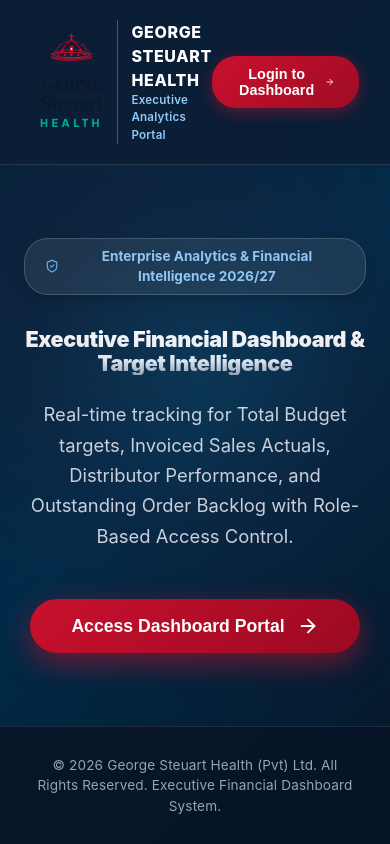
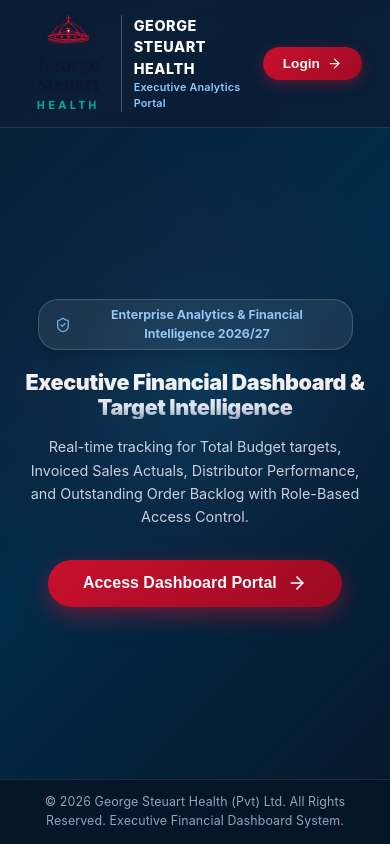
Before and after one commit to GSO-Development/GS_health_Dashbord, a React (Vite) app in the folder frontend/: page /welcome in a window 390 px wide. Built offline with nearby package versions, Linux system fonts and the light colour scheme; no server answers.

Commit message:
fix: make WelcomePage fit 100vh without vertical scrollbar on desktop and fully mobile responsive

```diff
--- a/frontend/src/pages/WelcomePage.jsx
+++ b/frontend/src/pages/WelcomePage.jsx
@@ -1,6 +1,6 @@
 import React from 'react';
 import { useNavigate } from 'react-router-dom';
-import { ShieldCheck, ArrowRight, Activity, TrendingUp, Award } from 'lucide-react';
+import { ShieldCheck, ArrowRight } from 'lucide-react';
 import GshLogo from '../components/GshLogo';
 
 const WelcomePage = () => {
@@ -8,34 +8,35 @@
 
   return (
     <div style={{
+      height: '100vh',
       minHeight: '100vh',
       background: 'linear-gradient(135deg, #0b1e36 0%, #002b49 50%, #071527 100%)',
       color: '#ffffff',
       display: 'flex',
       flexDirection: 'column',
       fontFamily: 'Inter, system-ui, -apple-system, sans-serif',
-      overflowX: 'hidden'
+      overflowX: 'hidden',
+      overflowY: 'auto',
+      boxSizing: 'border-box'
     }}>
       {/* Top Corporate Navbar */}
       <header style={{
-        padding: '1.25rem 2.5rem',
+        padding: '0.85rem 1.75rem',
         display: 'flex',
         alignItems: 'center',
         justifyContent: 'space-between',
         borderBottom: '1px solid rgba(255, 255, 255, 0.12)',
         backdropFilter: 'blur(12px)',
         background: 'rgba(11, 30, 54, 0.85)',
-        position: 'sticky',
-        top: 0,
-        zIndex: 100
+        flexShrink: 0
       }}>
-        <div style={{ display: 'flex', alignItems: 'center', gap: '0.85rem' }}>
-          <GshLogo style={{ height: '42px', width: 'auto' }} />
-          <div style={{ borderLeft: '1px solid rgba(255, 255, 255, 0.25)', paddingLeft: '0.85rem' }}>
-            <span style={{ fontSize: '1rem', fontWeight: 800, letterSpacing: '0.04em', textTransform: 'uppercase', color: '#ffffff' }}>
+        <div style={{ display: 'flex', alignItems: 'center', gap: '0.75rem' }}>
+          <GshLogo style={{ height: '36px', width: 'auto' }} />
+          <div style={{ borderLeft: '1px solid rgba(255, 255, 255, 0.25)', paddingLeft: '0.75rem' }}>
+            <span style={{ fontSize: '0.9rem', fontWeight: 800, letterSpacing: '0.04em', textTransform: 'uppercase', color: '#ffffff', display: 'block' }}>
               George Steuart Health
             </span>
-            <span style={{ display: 'block', fontSize: '0.725rem', color: '#90caf9', fontWeight: 600, letterSpacing: '0.02em' }}>
+            <span style={{ display: 'block', fontSize: '0.675rem', color: '#90caf9', fontWeight: 600, letterSpacing: '0.02em' }}>
               Executive Analytics Portal
             </span>
           </div>
@@ -46,52 +47,54 @@
           style={{
             display: 'flex',
             alignItems: 'center',
-            gap: '0.5rem',
-            padding: '0.65rem 1.5rem',
+            gap: '0.45rem',
+            padding: '0.55rem 1.25rem',
             background: 'linear-gradient(135deg, #c8102e 0%, #a00c24 100%)',
             border: 'none',
             borderRadius: '24px',
             color: '#ffffff',
             fontWeight: 700,
-            fontSize: '0.9rem',
+            fontSize: '0.85rem',
             cursor: 'pointer',
-            boxShadow: '0 4px 15px rgba(200, 16, 46, 0.45)',
-            transition: 'all 0.25s ease'
+            boxShadow: '0 4px 14px rgba(200, 16, 46, 0.4)',
+            transition: 'all 0.2s ease',
+            whiteSpace: 'nowrap'
           }}
           onMouseEnter={(e) => {
-            e.currentTarget.style.transform = 'translateY(-2px)';
-            e.currentTarget.style.boxShadow = '0 6px 22px rgba(200, 16, 46, 0.65)';
+            e.currentTarget.style.transform = 'translateY(-1px)';
+            e.currentTarget.style.boxShadow = '0 6px 18px rgba(200, 16, 46, 0.6)';
           }}
           onMouseLeave={(e) => {
             e.currentTarget.style.transform = 'translateY(0)';
-            e.currentTarget.style.boxShadow = '0 4px 15px rgba(200, 16, 46, 0.45)';
+            e.currentTarget.style.boxShadow = '0 4px 14px rgba(200, 16, 46, 0.4)';
           }}
         >
-          Login to Dashboard
-          <ArrowRight style={{ width: '16px', height: '16px' }} />
+          Login
+          <ArrowRight style={{ width: '15px', height: '15px' }} />
         </button>
       </header>
 
-      {/* Main Hero Content (Cleaned without lower cards) */}
+      {/* Main Hero Content (Fits 100vh cleanly on desktop) */}
       <main style={{
         flex: 1,
         display: 'flex',
         flexDirection: 'column',
         alignItems: 'center',
         justifyContent: 'center',
-        padding: '4rem 1.5rem',
+        padding: '1.5rem 1.25rem',
         textAlign: 'center',
-        position: 'relative'
+        position: 'relative',
+        boxSizing: 'border-box'
       }}>
 
         {/* Soft Background Radial Glow */}
         <div style={{
           position: 'absolute',
-          top: '35%',
+          top: '40%',
           left: '50%',
           transform: 'translate(-50%, -50%)',
-          width: '600px',
-          height: '600px',
+          width: '500px',
+          height: '500px',
           background: 'radial-gradient(circle, rgba(144, 202, 249, 0.08) 0%, rgba(200, 16, 46, 0.04) 40%, rgba(0,0,0,0) 70%)',
           pointerEvents: 'none'
         }} />
@@ -100,29 +103,30 @@
         <div style={{
           display: 'inline-flex',
           alignItems: 'center',
-          gap: '0.6rem',
-          padding: '0.45rem 1.25rem',
-          borderRadius: '24px',
+          gap: '0.5rem',
+          padding: '0.35rem 1rem',
+          borderRadius: '20px',
           background: 'rgba(255, 255, 255, 0.08)',
           border: '1px solid rgba(255, 255, 255, 0.18)',
           color: '#90caf9',
-          fontSize: '0.85rem',
+          fontSize: '0.775rem',
           fontWeight: 700,
-          marginBottom: '2rem',
-          boxShadow: '0 4px 12px rgba(0, 0, 0, 0.2)'
+          marginBottom: '1.25rem',
+          boxShadow: '0 4px 12px rgba(0, 0, 0, 0.15)',
+          maxWidth: '90%'
         }}>
-          <ShieldCheck style={{ width: '18px', height: '18px', color: '#64b5f6' }} />
-          Enterprise Analytics & Financial Intelligence 2026/27
+          <ShieldCheck style={{ width: '16px', height: '16px', color: '#64b5f6', flexShrink: 0 }} />
+          <span>Enterprise Analytics & Financial Intelligence 2026/27</span>
         </div>
 
         {/* Hero Title */}
         <h1 style={{
-          fontSize: 'clamp(2.4rem, 5.5vw, 4.2rem)',
+          fontSize: 'clamp(1.75rem, 4.2vw, 3.2rem)',
           fontWeight: 900,
-          lineHeight: 1.12,
-          maxWidth: '920px',
-          margin: '0 0 1.5rem 0',
-          background: 'linear-gradient(180deg, #ffffff 0%, #e2e8f0 70%, #94a3b8 100%)',
+          lineHeight: 1.15,
+          maxWidth: '850px',
+          margin: '0 0 1rem 0',
+          background: 'linear-gradient(180deg, #ffffff 0%, #e2e8f0 75%, #94a3b8 100%)',
           WebkitBackgroundClip: 'text',
           WebkitTextFillColor: 'transparent',
           letterSpacing: '-0.02em'
@@ -132,11 +136,11 @@
 
         {/* Description Text */}
         <p style={{
-          fontSize: '1.15rem',
+          fontSize: 'clamp(0.9rem, 1.8vw, 1.1rem)',
           color: '#cbd5e1',
-          maxWidth: '720px',
-          margin: '0 0 3rem 0',
-          lineHeight: 1.65,
+          maxWidth: '680px',
+          margin: '0 0 2rem 0',
+          lineHeight: 1.6,
           fontWeight: 400
         }}>
           Real-time tracking for Total Budget targets, Invoiced Sales Actuals, Distributor Performance, and Outstanding Order Backlog with Role-Based Access Control.
@@ -148,41 +152,42 @@
           style={{
             display: 'flex',
             alignItems: 'center',
-            gap: '0.75rem',
-            padding: '1rem 2.6rem',
+            gap: '0.65rem',
+            padding: '0.85rem 2.2rem',
             background: 'linear-gradient(135deg, #c8102e 0%, #9b0a22 100%)',
             border: 'none',
-            borderRadius: '32px',
+            borderRadius: '30px',
             color: '#ffffff',
             fontWeight: 800,
-            fontSize: '1.1rem',
+            fontSize: '1rem',
             cursor: 'pointer',
-            boxShadow: '0 10px 30px rgba(200, 16, 46, 0.55)',
+            boxShadow: '0 8px 25px rgba(200, 16, 46, 0.5)',
             transition: 'all 0.25s ease'
           }}
           onMouseEnter={(e) => {
-            e.currentTarget.style.transform = 'translateY(-3px) scale(1.02)';
-            e.currentTarget.style.boxShadow = '0 14px 38px rgba(200, 16, 46, 0.7)';
+            e.currentTarget.style.transform = 'translateY(-2px) scale(1.02)';
+            e.currentTarget.style.boxShadow = '0 12px 32px rgba(200, 16, 46, 0.65)';
           }}
           onMouseLeave={(e) => {
             e.currentTarget.style.transform = 'translateY(0) scale(1)';
-            e.currentTarget.style.boxShadow = '0 10px 30px rgba(200, 16, 46, 0.55)';
+            e.currentTarget.style.boxShadow = '0 8px 25px rgba(200, 16, 46, 0.5)';
           }}
         >
           Access Dashboard Portal
-          <ArrowRight style={{ width: '22px', height: '22px' }} />
+          <ArrowRight style={{ width: '20px', height: '20px' }} />
         </button>
       </main>
 
       {/* Corporate Footer */}
       <footer style={{
-        padding: '1.75rem 2rem',
+        padding: '0.85rem 1.5rem',
         borderTop: '1px solid rgba(255, 255, 255, 0.1)',
         textAlign: 'center',
-        fontSize: '0.85rem',
+        fontSize: '0.775rem',
         color: '#94a3b8',
         background: 'rgba(7, 21, 39, 0.95)',
-        letterSpacing: '0.01em'
+        letterSpacing: '0.01em',
+        flexShrink: 0
       }}>
         © 2026 George Steuart Health (Pvt) Ltd. All Rights Reserved. Executive Financial Dashboard System.
       </footer>
```
